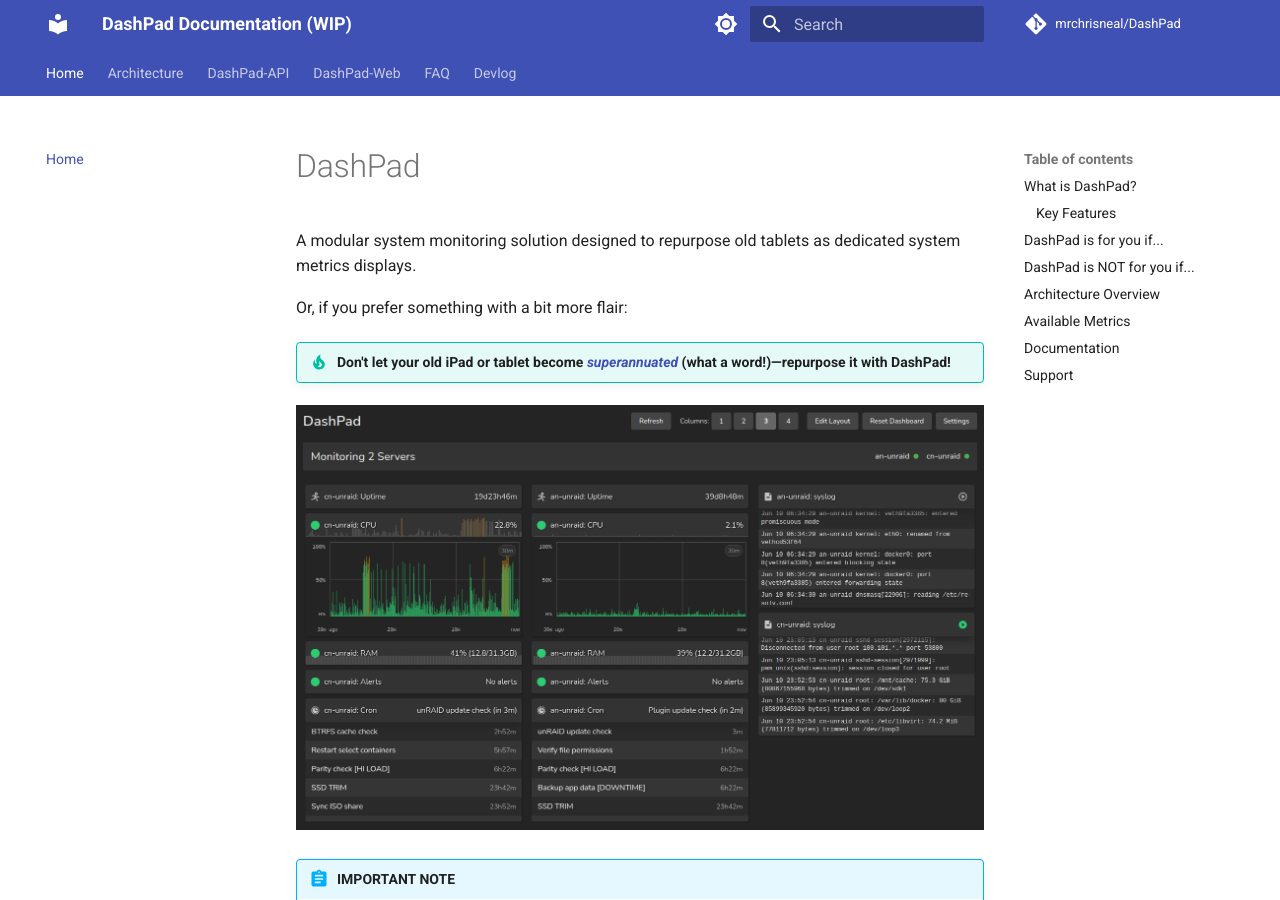
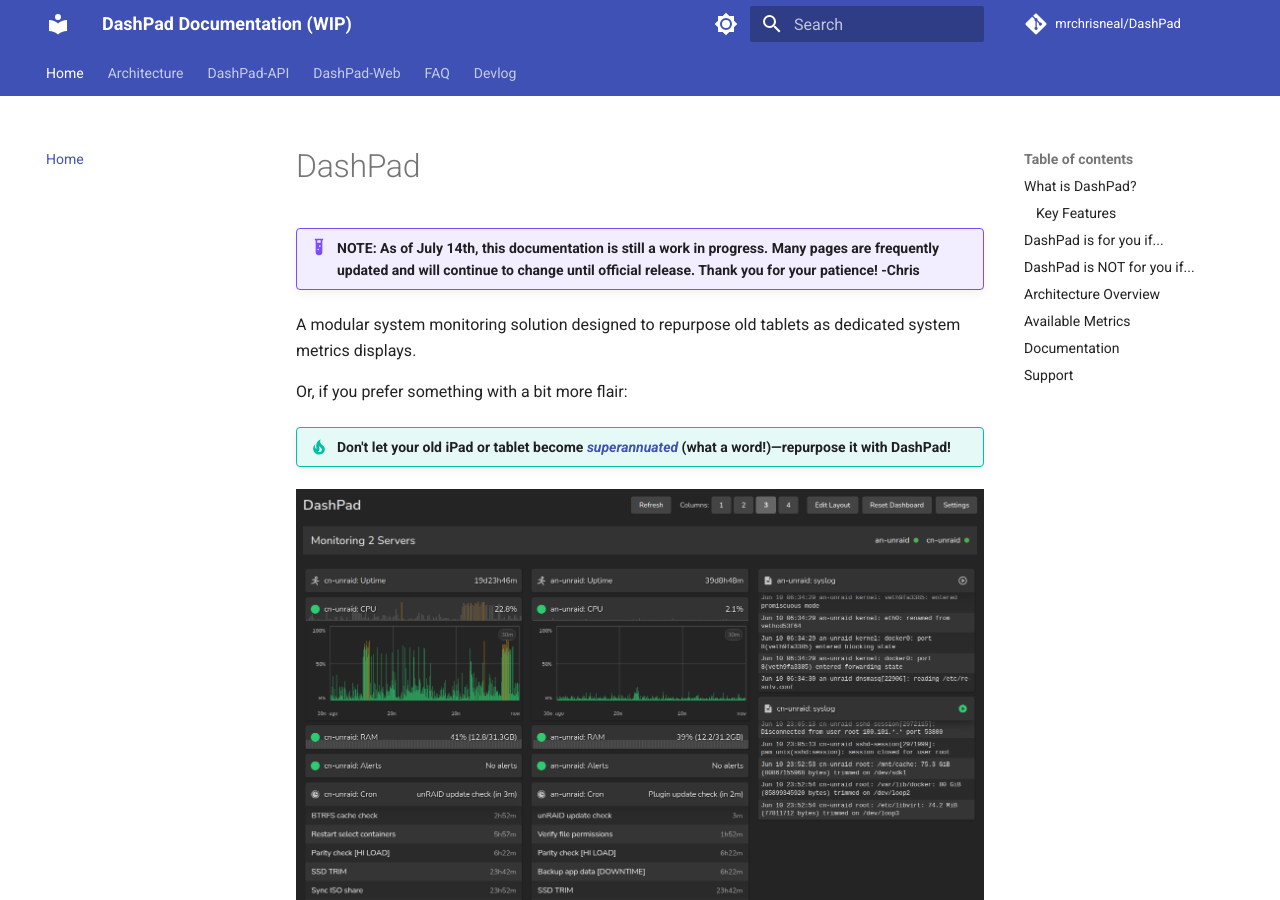
Before and after one commit to mrchrisneal/DashPad, an MkDocs documentation site: the page built from docs/index.md, in a window 1280 px wide and 900 px high. Built offline with MkDocs 1.6.1 and Material for MkDocs 9.7.7, drawn with Linux system fonts in a browser that asks for light colours; comment, search, counter and statistics services are not loaded.

Commit message:
Clarify documentation status on homepage

```diff
--- a/docs/index.md
+++ b/docs/index.md
@@ -1,4 +1,7 @@
 # DashPad
+
+!!! example "NOTE: As of July 14th, this documentation is still a work in progress. Many pages are frequently updated and will continue to change until official release. Thank you for your patience! -Chris"
+
 
 A modular system monitoring solution designed to repurpose old tablets as dedicated system metrics displays.
 
```
